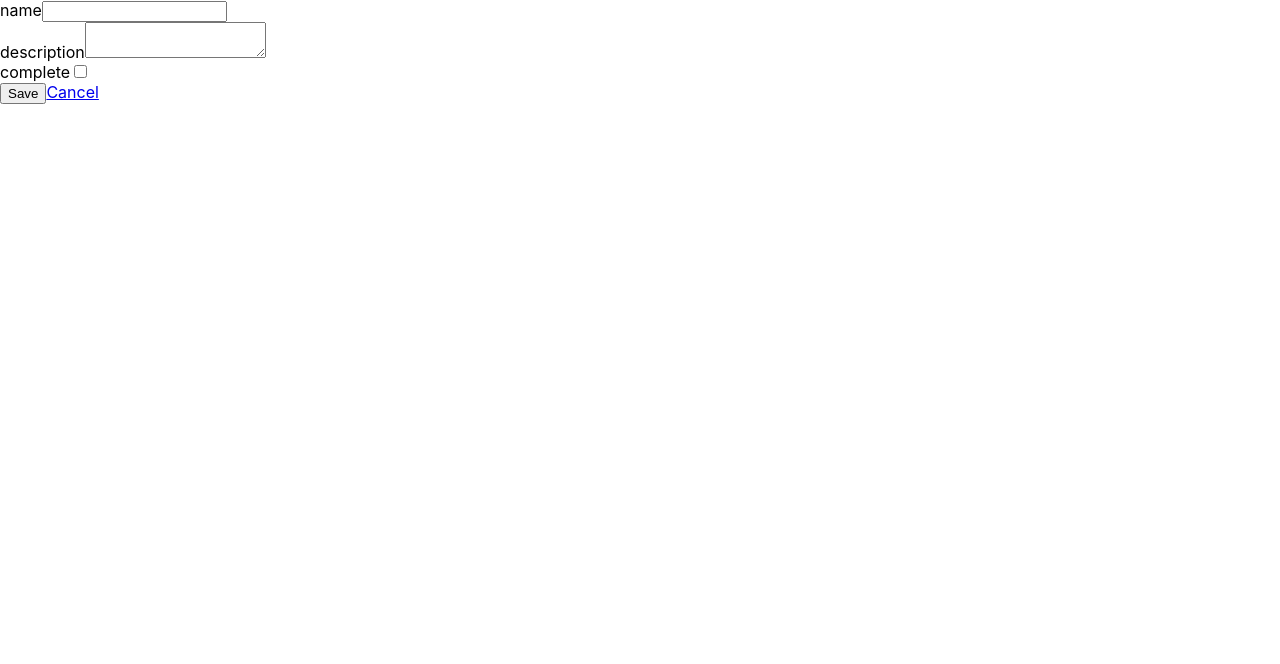
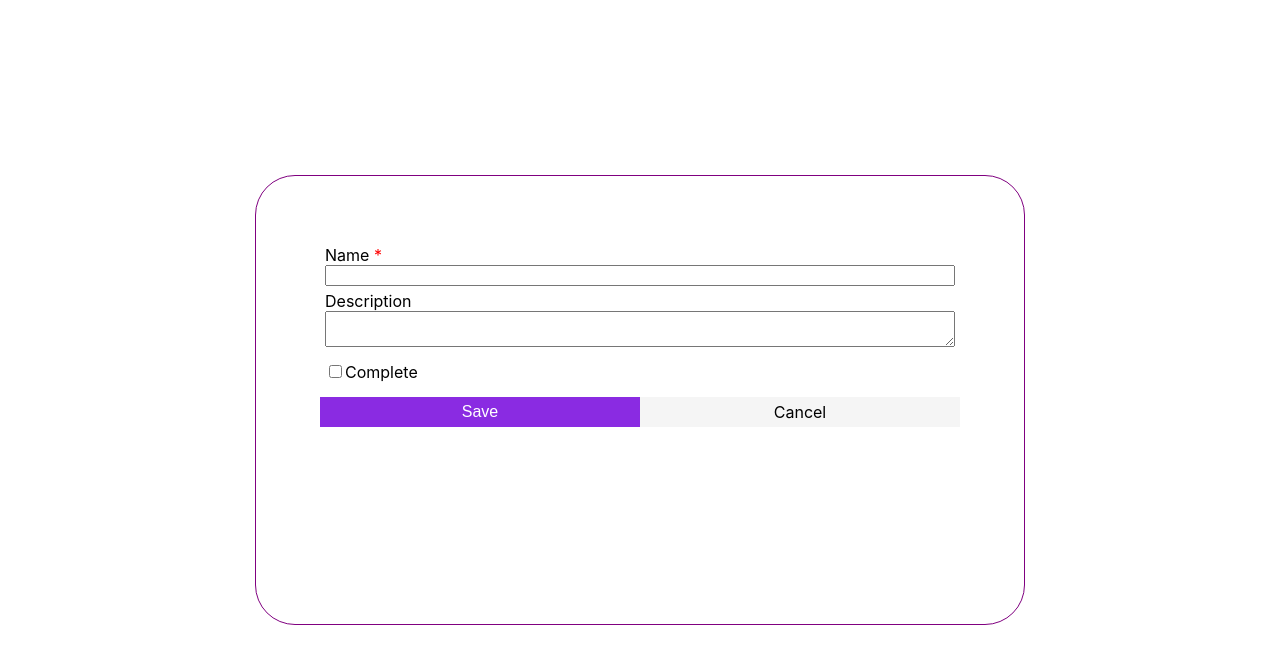
Before and after one commit to Jorge-Pelcastre/todo, a React (Create React App) app: page /create in a window 1280 px wide. Shown: the top 664 px of the page. Built offline with nearby package versions, Linux system fonts and the light colour scheme.

Commit message:
style: Form style
form new task style and label for

```diff
--- a/src/App.css
+++ b/src/App.css
@@ -1,3 +1,11 @@
+.App {
+  display: flex;
+  width: 100vw;
+  height: 100vh;
+  justify-content: center;
+  align-items: center;
+}
+
 .task {
   display: flex;
   justify-content: space-between;
@@ -15,6 +23,7 @@
   border: 1px solid lightsteelblue;
   border-radius: 5px;
   width: auto;
+  min-width: 200px;
   margin: 10px;
   padding: 0;
 }
@@ -56,3 +65,58 @@
   border: none;
   background-color: inherit;
 }
+
+.task-form {
+  border: 1px solid purple;
+  border-radius: 40px;
+  aspect-ratio: 2;
+  width: 50%;
+  padding: 5%;
+}
+
+.input-group {
+  display: flex;
+  flex-direction: column;
+  margin: 5px;
+}
+
+span.input-required {
+  color: red;
+}
+
+.input-check-group {
+  margin: 15px 5px;
+}
+
+.form-actions{
+  display: flex;
+  justify-content: stretch;
+}
+
+.form-actions .btn-block{
+  width: 50%;
+  height: 30px;
+  font-size: medium;
+}
+
+.btn-accent {
+  color: white;
+  background-color: blueviolet;
+  border: none;
+}
+
+.btn-secondary {
+  color: black;
+  background-color: whitesmoke;
+  border: none;
+  text-align: center;
+  text-decoration: none;
+  margin-top: auto;
+  margin-bottom: auto;
+}
+
+a.btn-block {
+  display: flex;
+  align-items: center;
+  justify-content: center;
+}
--- a/src/components/TaskForm.js
+++ b/src/components/TaskForm.js
@@ -6,13 +6,13 @@ import { Link, useParams, useNavigate } from 'react-router-dom';
 
 function TaskForm({ data }) {
     const { id } = useParams();
-    const navigate =  useNavigate();
+    const navigate = useNavigate();
     const dispatch = useDispatch();
     const tasks = useSelector(state => state.tasks);
     const [task, setTask] = useState(() => {
-        if(id) {
+        if (id) {
             const task = tasks.find(task => task.id === id);
-            if(task) return task;
+            if (task) return task;
         }
         return {
             title: '',
@@ -29,7 +29,7 @@ function TaskForm({ data }) {
     const handleSubmit = (e) => {
         e.preventDefault();
         if (id !== undefined) {
-            dispatch(updateTask({ ...task, id}));
+            dispatch(updateTask({ ...task, id }));
         } else {
             dispatch(addTask({ ...task, id: uuid() }));
         }
@@ -37,22 +37,22 @@ function TaskForm({ data }) {
     }
 
     return (
-        <form onSubmit={handleSubmit}>
-            <div>
-                <label>name</label>
-                <input name="title" onInput={handleInput} defaultValue={task.title} />
+        <form onSubmit={handleSubmit} className="task-form">
+            <div className='input-group'>
+                <label htmlFor="title">Name <span className='input-required'>*</span></label>
+                <input name="title" id="title" onInput={handleInput} defaultValue={task.title} />
             </div>
-            <div>
-                <label>description</label>
-                <textarea name="description" onInput={handleInput} defaultValue={task.description}></textarea>
+            <div className='input-group'>
+                <label htmlFor="description">Description</label>
+                <textarea name="description" id="description" onInput={handleInput} defaultValue={task.description}></textarea>
             </div>
-            <div>
-                <label>complete</label>
-                <input name="complete" type="checkbox" defaultChecked={task.complete} onInput={handleInput} />
+            <div className='input-check-group'>
+                <input id="complete" name="complete" type="checkbox" defaultChecked={task.complete} onInput={handleInput} />
+                <label htmlFor="complete">Complete</label>
             </div>
-            <div>
-                <button type="submit">Save</button>
-                <Link to="/">Cancel</Link>
+            <div className='form-actions'>
+                <button type="submit" className='btn-block btn-accent'>Save</button>
+                <Link to="/" className='btn-block btn-secondary'>Cancel</Link>
             </div>
         </form>
     );
```
